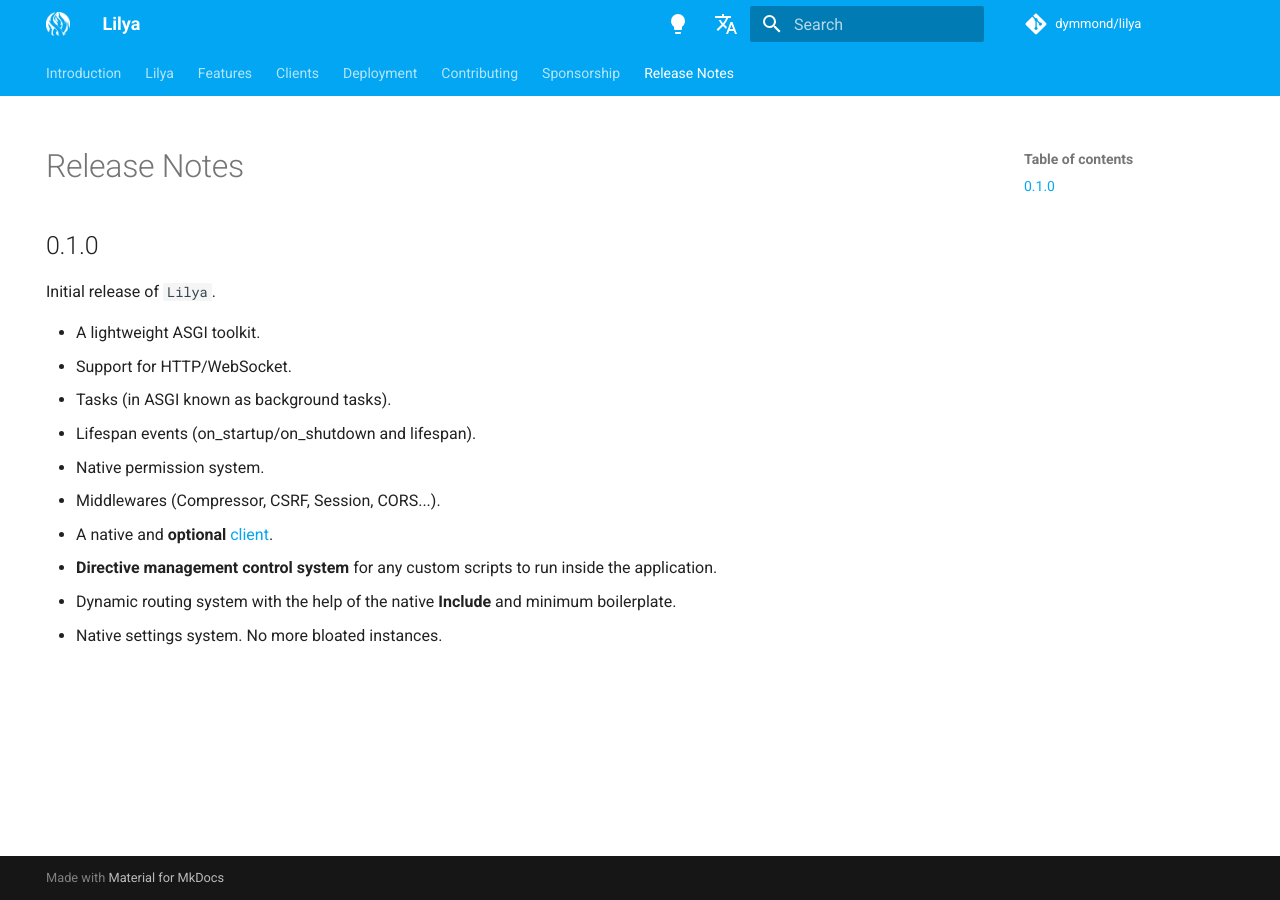
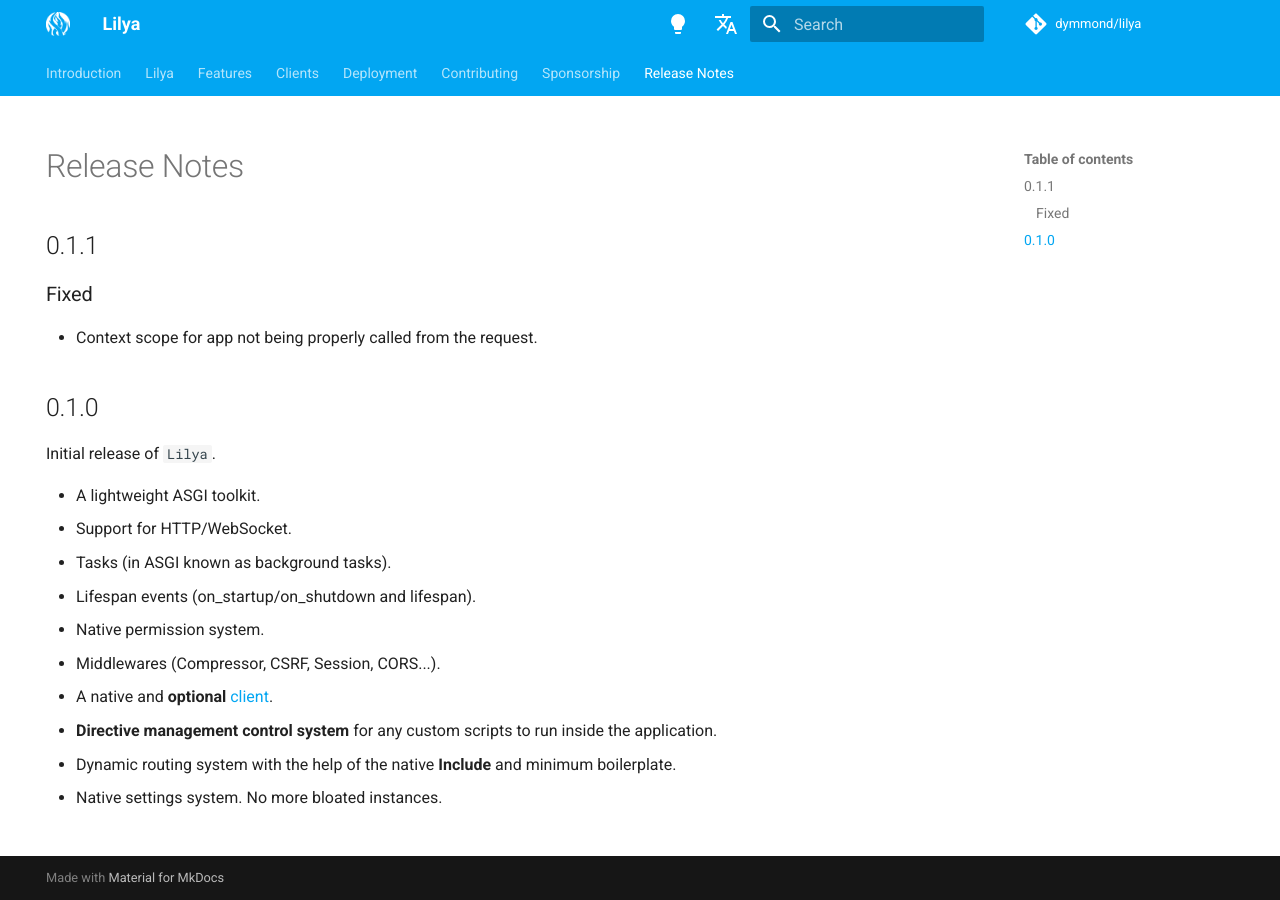
Before and after one commit to dymmond/lilya, an MkDocs documentation site: the page built from docs/release-notes.md, in a window 1280 px wide. Built offline with MkDocs 1.6.1 and Material for MkDocs 9.7.7, drawn with Linux system fonts in a browser that asks for light colours; comment, search, counter and statistics services are not loaded.

Commit message:
Update release-notes.md

```diff
--- a/docs/release-notes.md
+++ b/docs/release-notes.md
@@ -4,6 +4,12 @@
 ---
 
 # Release Notes
+
+## 0.1.1
+
+### Fixed
+
+- Context scope for app not being properly called from the request.
 
 ## 0.1.0
 
```
